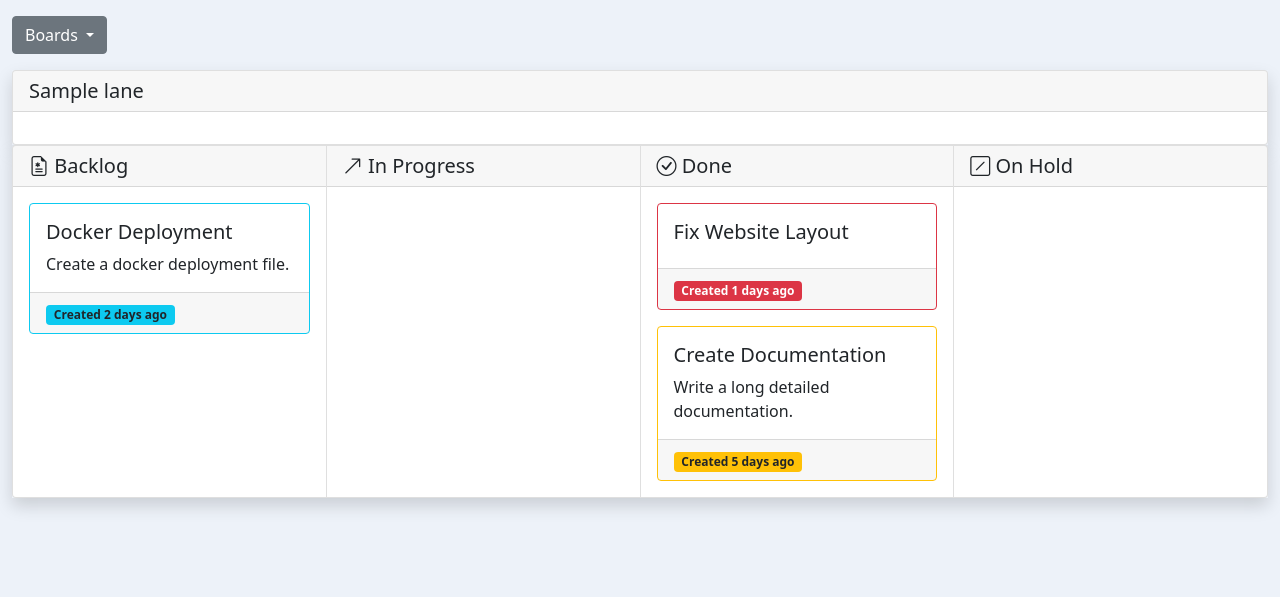
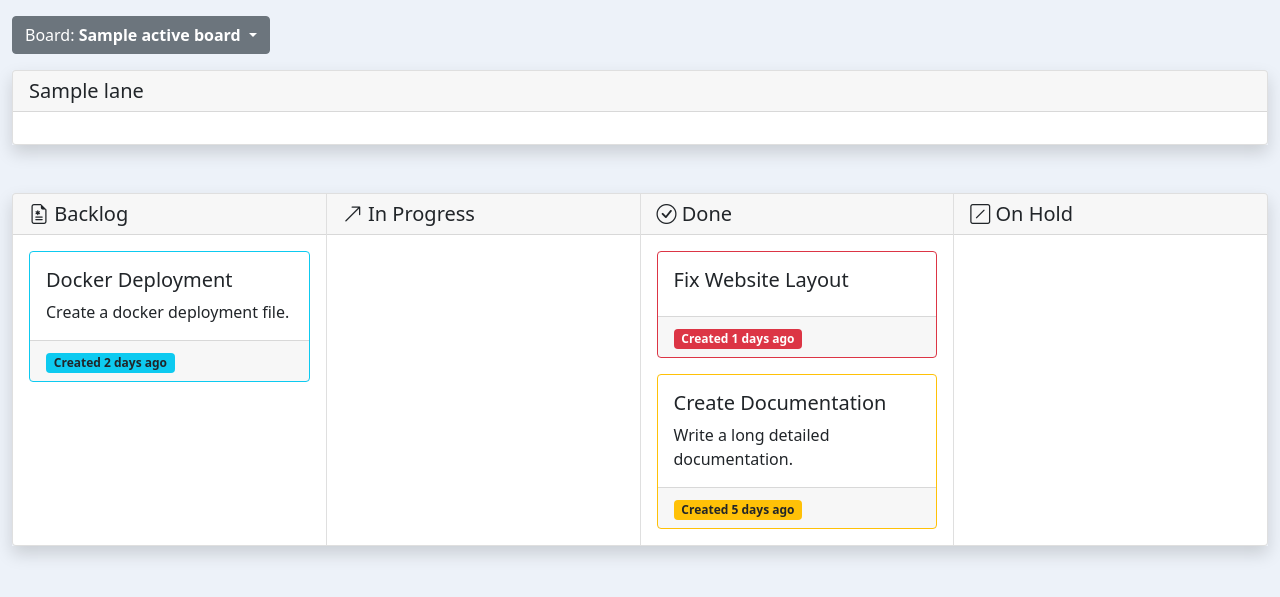
Before and after one commit to MrChuckomo/funban, a Flask app: template index/templates/home.html in a window 1280 px wide. Shown: the part 56-653 px from the top of the page. Run offline with Flask 2, Linux system fonts and the light colour scheme; the template is opened without the code that fills it: most values are stand-ins (such as "Sample title", 1, 10 or a date in 2020); some libraries are stand-ins or nearby versions.

Commit message:
Pass board id to switch bettween configured boards

```diff
--- a/index/templates/home.html
+++ b/index/templates/home.html
@@ -6,11 +6,11 @@
     <div class="btn-group mb-3" role="group">
         <div class="dropdown">
             <button class="btn btn-secondary dropdown-toggle" type="button" id="dropdownMenuButton2" data-bs-toggle="dropdown" aria-expanded="false">
-                Boards
+                Board: <span class="fw-bold">{{ active_board['name'] }}</span>
             </button>
             <ul class="dropdown-menu dropdown-menu-dark" aria-labelledby="dropdownMenuButton2">
                 {% for board in all_boards %}
-                <li><a class="dropdown-item" href="#">{{ board['name'] }}</a></li>
+                <li><a class="dropdown-item" href="{{ url_for('home', board_id=board.doc_id) }}">{{ board['name'] }}</a></li>
                 {% endfor %}
             </ul>
         </div>
@@ -23,13 +23,14 @@
                 <h5 class="m-0"><i class="bi {{ lane['icon'] }}"></i> {{ lane['name'] }}</h5>
             </div>
             <div class="card-body">
-                <!-- NOTE: Show list if issues -->
+                <!-- TODO: Show list if issues -->
             </div>
         </div>
         {% endfor %}
     </div>
 
-    <div class="card-group shadow">
+    <!-- TODO: Demo board - delete later -->
+    <div class="card-group mt-5 shadow">
         <div class="card">
             <div class="card-header">
                 <h5 class="m-0"><i class="bi bi-file-earmark-medical"></i> Backlog</h5>
```
Also changed, not shown: index/routes.py (+10 -2 lines).
